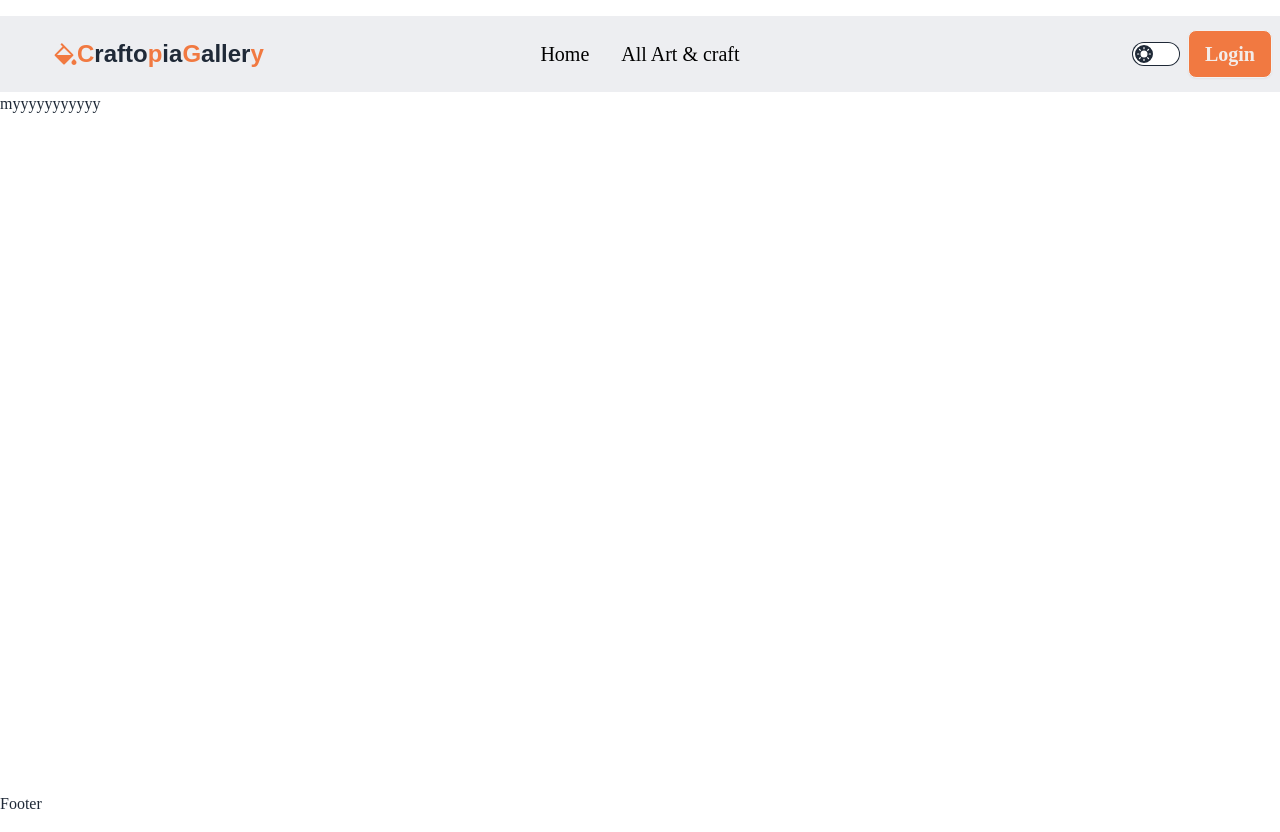
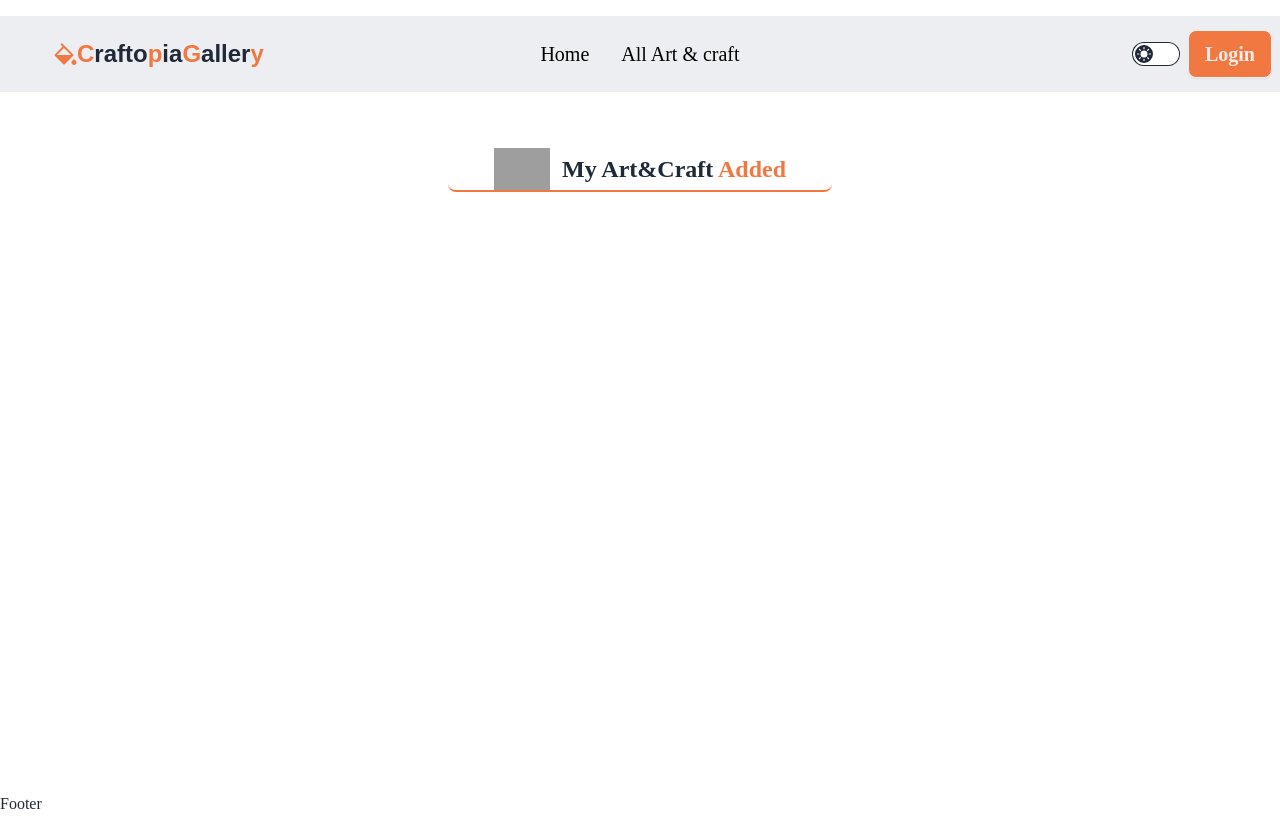
Before and after one commit to Ahmedturaj/craftoPiaGallery-client-side, a React (Vite) app: page /myArt in a window 1280 px wide. Built offline with nearby package versions, Linux system fonts and the light colour scheme; no server answers; grey boxes are pictures that could not be loaded; a web font is replaced by a local one.

Commit message:
added title to My Art&Craft section

```diff
--- a/src/pages/Home/CraftItems/CraftItems.jsx
+++ b/src/pages/Home/CraftItems/CraftItems.jsx
@@ -12,10 +12,10 @@ const CraftItems = () => {
     }, [])
     return (
         <div>
-            <div className=" flex gap-3 items-center border-b-2 rounded-lg border-[#f17941] w-80"> <img src="https://assets-global.website-files.com/5e51c674258ffe10d286d30a/5e53552ff5fa1a9d22f727e2_peep-35.svg" alt="" className="w-14" />
+            <div className=" flex gap-3 items-center justify-center border-b-2 rounded-lg border-[#f17941] w-80"> <img src="https://assets-global.website-files.com/5e51c674258ffe10d286d30a/5e53552ff5fa1a9d22f727e2_peep-35.svg" alt="" className="w-14" />
 
                 <Fade duration={3000}>
-                    <h2 className="text-2xl text-left">Craft Items  <Typewriter
+                    <h2 className="text-2xl text-left font-bold">Craft Items  <Typewriter
                         words={['Explore', 'The', 'collections', 'of', 'craft Items']}
                         loop={0}
                     /></h2>
--- a/src/pages/MyArtAndCraft/MyArtAndCraft.jsx
+++ b/src/pages/MyArtAndCraft/MyArtAndCraft.jsx
@@ -1,11 +1,23 @@
+import { Fade } from "react-awesome-reveal";
 import PageTitle from "../../components/PageTitle/PageTitle";
+import { Typewriter } from "react-simple-typewriter";
 
 
 const MyArtAndCraft = () => {
     return (
-        <div>
+        <div className="my-14">
             <PageTitle title={'My Art&Craft'}></PageTitle>
-            myyyyyyyyyyy
+            <div className="my-12">
+                <div className=" flex gap-3 items-center justify-center border-b-2 rounded-lg border-[#f17941] w-96 mx-auto"> <img src="https://assets-global.website-files.com/5e51c674258ffe10d286d30a/5e5358878e2493fbea064dd9_peep-59.svg" alt="" className="w-14" />
+
+                    <Fade duration={3000}>
+                        <h2 className="text-2xl text-center font-bold">My Art&Craft <span className="text-[#f17941]"><Typewriter
+                            words={['Explore', 'your', 'Added', 'Art&Craft','Items']}
+                            loop={0}
+                        /></span></h2>
+                    </Fade>
+                </div>
+            </div>
         </div>
     );
 };
```
